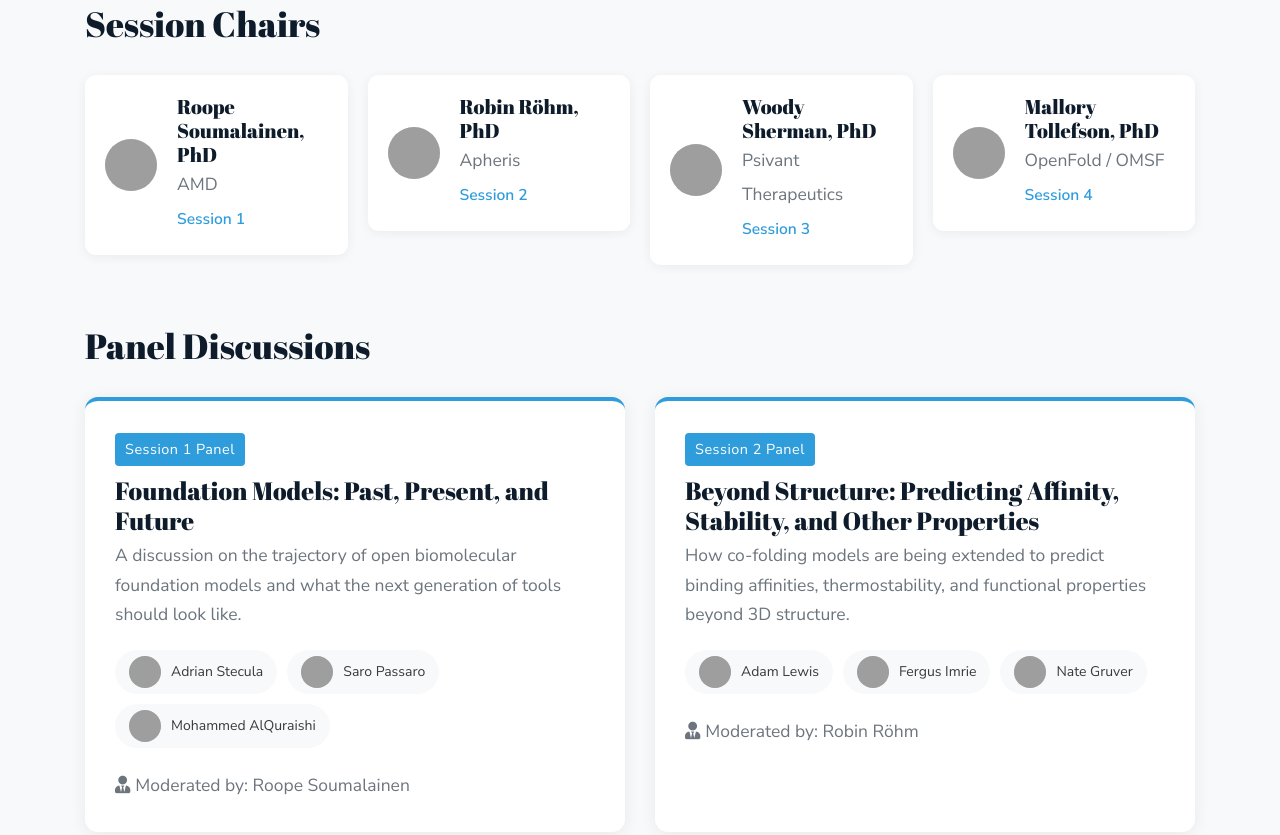
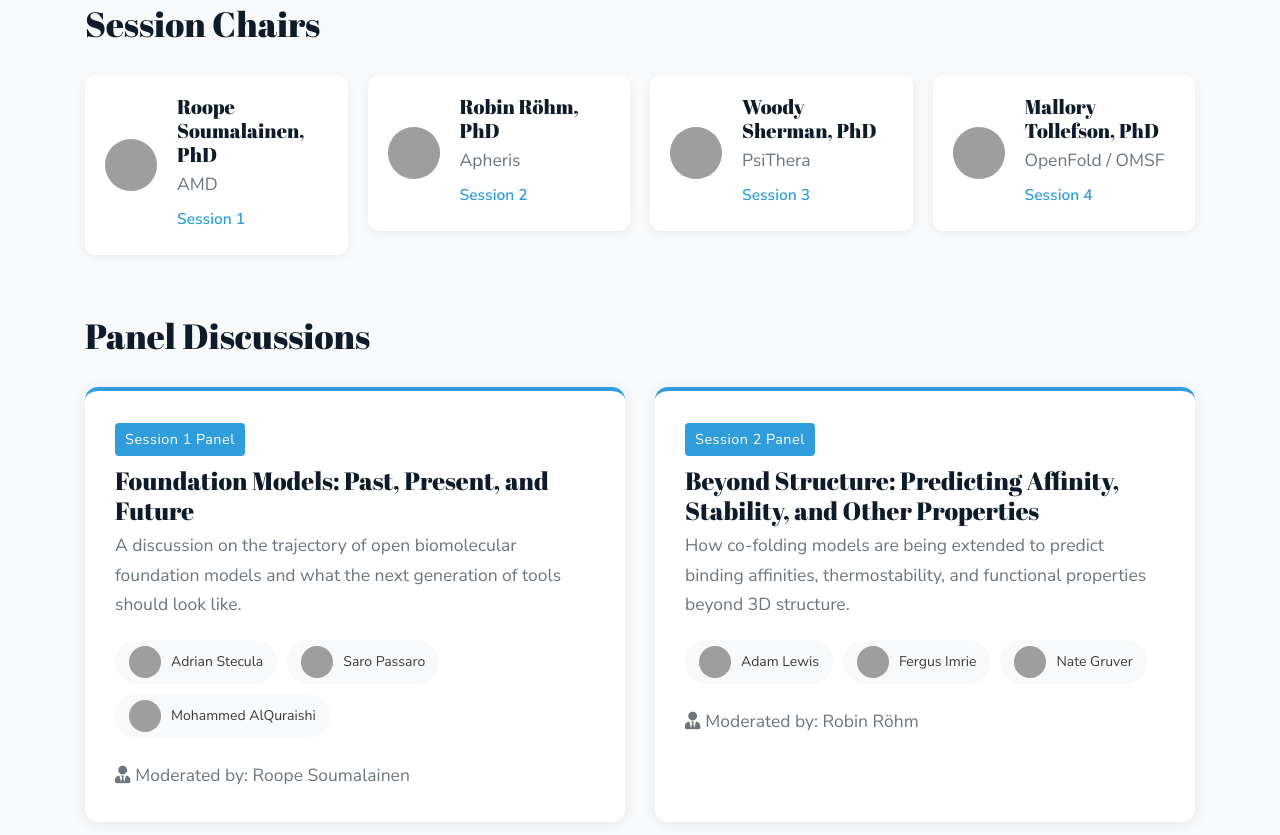
Before and after one commit to omsf/CoFold-Summit, a plain HTML site: page index.html in a window 1280 px wide. Shown: the part 4249-5084 px from the top of the page. Drawn offline with nearby package versions, Linux system fonts and the light colour scheme; grey boxes are pictures that could not be loaded.

Commit message:
Editing Woody's affiliation.

```diff
--- a/index.html
+++ b/index.html
@@ -400,7 +400,7 @@
           </div>
           <div>
             <h6 class="mb-0">Woody Sherman, PhD</h6>
-            <small class="text-muted">Psivant Therapeutics</small><br>
+            <small class="text-muted">PsiThera</small><br>
             <span class="cf-session-label">Session 3</span>
           </div>
           <a href="https://www.linkedin.com/in/woodysherman/" target="_blank" rel="noopener" class="d-none" aria-label="Woody Sherman on LinkedIn"></a>
@@ -690,7 +690,7 @@
             <td>2:00 pm</td>
             <td><strong>Session Chair Welcome</strong></td>
             <td>Woody Sherman</td>
-            <td>Psivant Therapeutics</td>
+            <td>PsiThera</td>
           </tr>
           <tr class="row-talk">
             <td>2:05 pm</td>
@@ -879,7 +879,7 @@
           </div>
           <h5 class="mb-1">Woody Sherman, PhD</h5>
           <p class="text-muted small mb-1">OpenFold Chairperson</p>
-          <p class="text-muted small mb-0">Chief Innovation Officer<br>Psivant Therapeutics</p>
+          <p class="text-muted small mb-0">Chief Innovation Officer<br>PsiThera</p>
           <a href="https://www.linkedin.com/in/woodysherman/" target="_blank" rel="noopener" class="linkedin-link" aria-label="Woody Sherman on LinkedIn">
             <i class="fab fa-linkedin"></i>
           </a>
```
